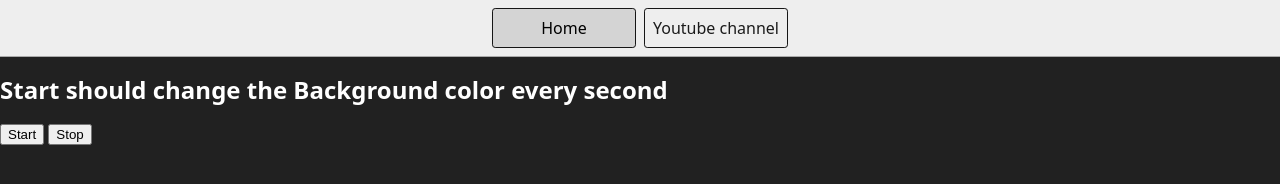
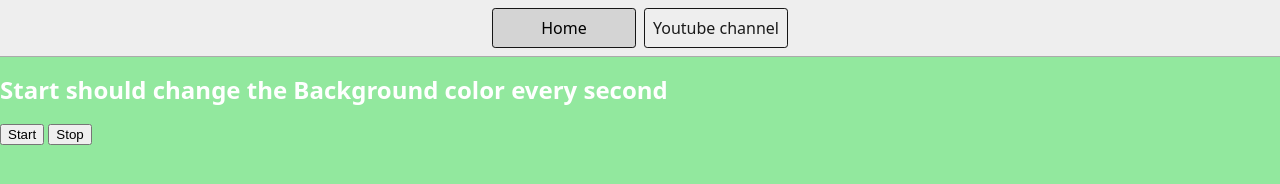
Before and after one commit to Anshul-Rajpoot/JS-Projects, a plain HTML site: page 6-unlimitedColors/index.html in a window 1280 px wide. Both pictures are taken after a click on the button "Start". Drawn offline with Linux system fonts and the light colour scheme; files that its build step writes are made by us from their sources.

Commit message:
unlimited colors

```diff
--- /dev/null
+++ b/6-unlimitedColors/app.js
@@ -0,0 +1,31 @@
+const randomColor = function () {
+    const hex = "0123456789ABCDEF";
+    let color = "#";
+
+    for (let i = 0; i < 6; i++) {
+      color += hex[Math.floor(Math.random() * 16)];
+    }
+
+    return color;
+  };
+  let intervalId;
+  const startChangingColor=function(){
+   if(intervalId==null){
+
+    intervalId= setInterval(ChangeBgColor,1000);
+   }
+
+    function ChangeBgColor(){
+      document.body.style.backgroundColor= randomColor();
+    }
+
+  }
+  const stopChangingColor=function(){
+   clearInterval(intervalId)
+   intervalId=null;
+  }
+
+
+  document.querySelector("#start").addEventListener('click',startChangingColor);
+
+  document.querySelector("#stop").addEventListener('click',stopChangingColor);
--- a/6-unlimitedColors/index.html
+++ b/6-unlimitedColors/index.html
@@ -19,6 +19,6 @@
     <h1>Start should change the Background color every second</h1>
     <button id="start">Start</button>
     <button id="stop">Stop</button>
-    <script src="chaiaurcode.js"></script>
+    <script src="app.js"></script>
   </body>
 </html>
```
Also changed, not shown: 6-unlimitedColors/chaiaurcode.js (deleted).
